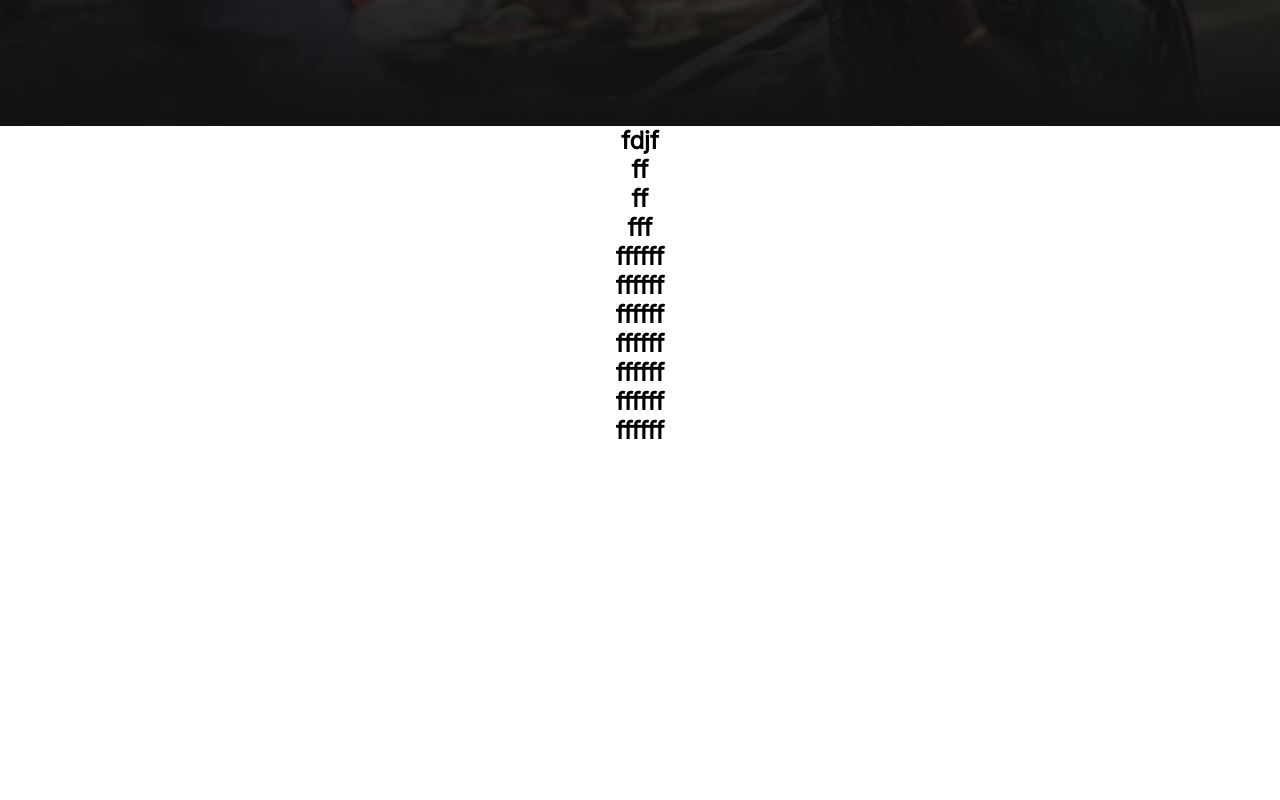
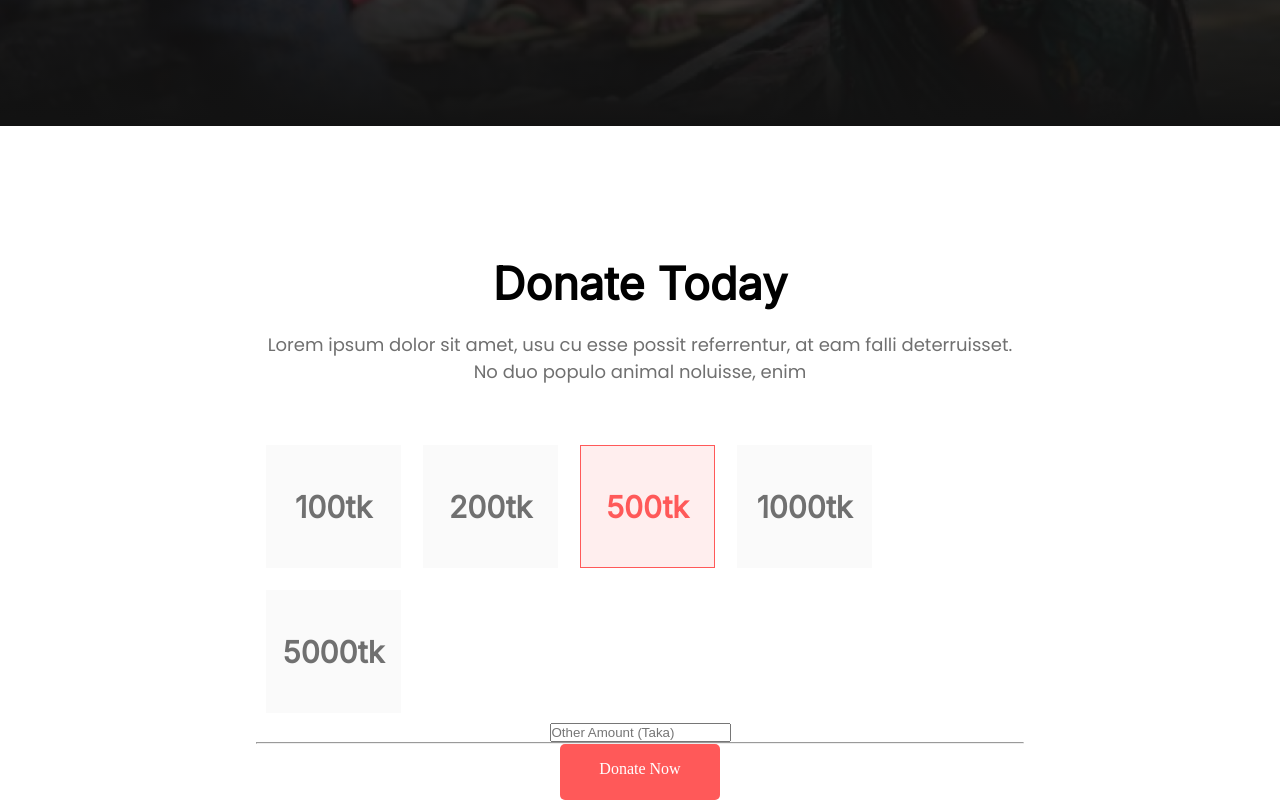
Before and after one commit to Joya322/Donate-Today, a plain HTML site: page index.html in a window 1280 px wide. Shown: the part 674-1474 px from the top of the page. Before the commit the page ends 1119 px from the top, so only its background shows below. Drawn offline with Linux system fonts and the light colour scheme.

Commit message:
donate today added-half

```diff
--- a/index.html
+++ b/index.html
@@ -32,17 +32,23 @@
     </section>
     <!-- banner section end -->
     <section class="donate-today center">
-        <h1>fdjf</h1>
-        <h1>ff</h1>
-        <h1>ff</h1>
-        <h1>fff</h1>
-        <h1>ffffff</h1>
-        <h1>ffffff</h1>
-        <h1>ffffff</h1>
-        <h1>ffffff</h1>
-        <h1>ffffff</h1>
-        <h1>ffffff</h1>
-        <h1>ffffff</h1>
+      <h2>Donate Today</h2>
+      <p>
+        Lorem ipsum dolor sit amet, usu cu esse possit referrentur, at eam falli
+        deterruisset. No duo populo animal noluisse, enim
+      </p>
+      <div class="donation-amount">
+        <div class="amount"><h5 id="amount1">100tk</h5></div>
+        <div class="amount"><h5 id="amount2">200tk</h5></div>
+        <div class="amount" id="active-b"><h5 id="active-c">500tk</h5></div>
+        <div class="amount"><h5 id="amount4">1000tk</h5></div>
+        <div class="amount"><h5 id="amount5">5000tk</h5></div>
+      </div>
+      <input type="text" placeholder="Other Amount (Taka)" />
+      <hr />
+      <div class="btn center">
+        <a href="#">Donate Now</a>
+      </div>
     </section>
   </body>
 </html>
--- a/style.css
+++ b/style.css
@@ -4,12 +4,34 @@
   box-sizing: border-box;
 }
 body {
-  font-family: "Inter", sans-serif;
   text-align: center;
+}
+section {
+  margin-bottom: 130px;
 }
 .center {
   margin: auto auto;
   width: 60%;
+}
+h1 {
+  font-family: "Inter", sans-serif;
+  font-size: 65px;
+}
+h2 {
+  font-size: 45px;
+}
+
+h1,
+h2,
+h5 {
+  font-family: "Inter", sans-serif;
+  font-weight: 700;
+  margin-bottom: 20px;
+}
+p {
+  font-family: "Poppins", sans-serif;
+  font-size: 18px;
+  color: #707070;
 }
 #banner {
   background-image: linear-gradient(
@@ -28,14 +50,11 @@ body {
 .banner-intro {
   color: #ffffff;
 }
-.banner-intro h1 {
-  font-weight: 700;
-  font-size: 65px;
+/* .banner-intro h1 {
   margin-bottom: 20px;
-}
+} */
 .banner-intro p {
-  font-family: "Poppins", sans-serif;
-  font-size: 18px;
+  color: #ffffff;
   padding: 0px 10%;
   margin-bottom: 30px;
 }
@@ -50,3 +69,35 @@ body {
   text-decoration: none;
   color: #ffffff;
 }
+.donate-today p {
+  margin-bottom: 50px;
+}
+.donation-amount {
+  display: flex;
+  flex-wrap: wrap;
+  gap: 22px;
+  border-radius: 5px;
+  padding: 10px;
+}
+.donation-amount .amount {
+  width: 135px;
+  height: 123px;
+  background-color: #fafafa;
+  display: flex;
+  align-items: center;
+  justify-content: center;
+}
+.donation-amount h5 {
+  color: #707070;
+  margin-bottom: 0px;
+  font-size: 30px;
+}
+
+.donation-amount #active-b {
+  border: 1px solid #ff5959;
+  background-color: #ffeeee;
+}
+
+.donation-amount .amount #active-c {
+  color: #ff5959;
+}
```
